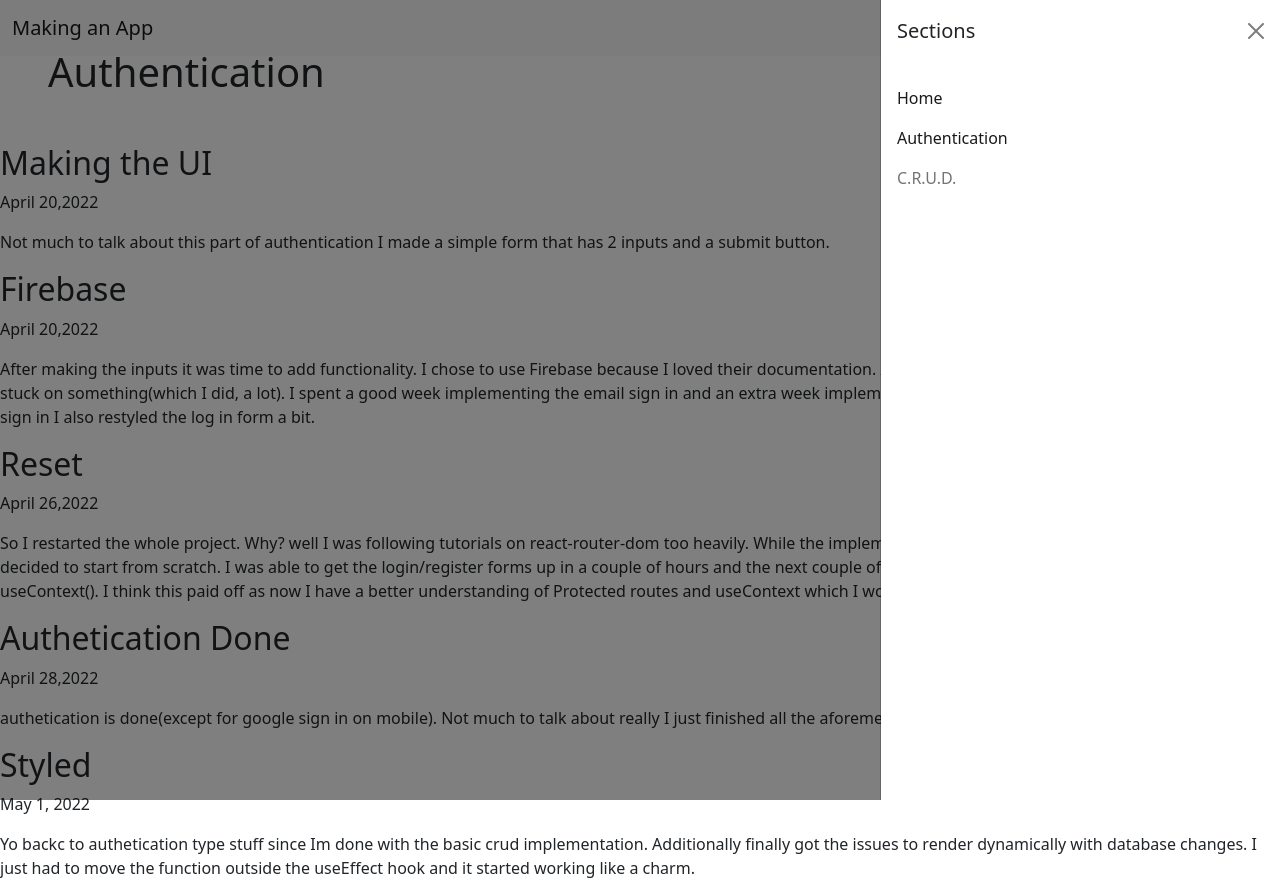
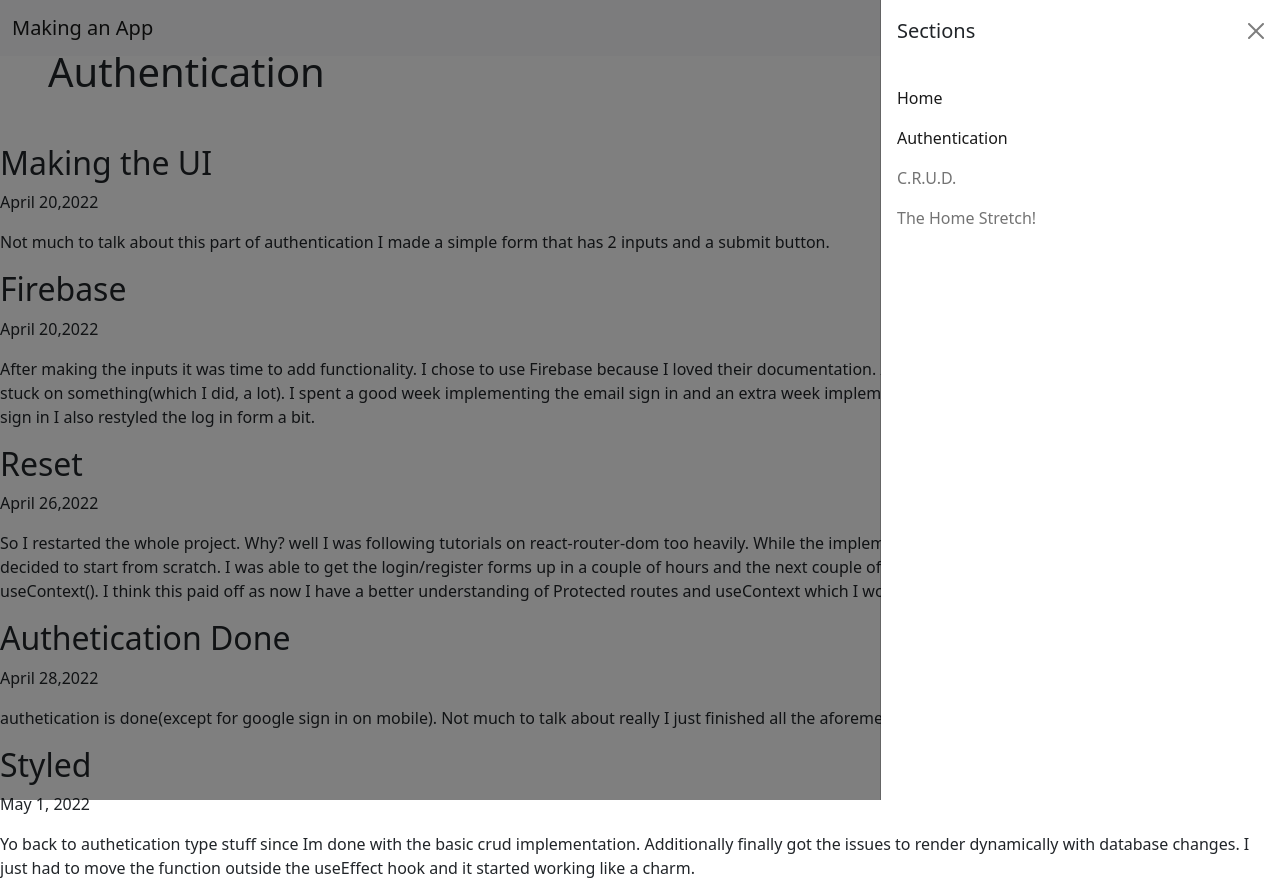
Before and after one commit to Paulino101/blog-bug-tracker, a React (Create React App) app: page /authentication in a window 1280 px wide. Both pictures are taken after a click on the button 1240 px from the left and 28 px from the top of the page. Built offline with nearby package versions, Linux system fonts and the light colour scheme.

Commit message:
new entry

```diff
--- a/src/App.js
+++ b/src/App.js
@@ -5,6 +5,7 @@ import NavBar from "./components/NavBar";
 // React Router
 import { BrowserRouter as Router, Routes, Route } from "react-router-dom";
 import AuthenticationEntries from "./AuthenticationSection/Authentication";
+import HomeStretch from "./HomeStretch";
 
 // entries
 const blogEntriesAuth = [
@@ -37,7 +38,15 @@ const blogEntriesAuth = [
   {
     title: "Styled",
     date: "May 1, 2022",
-    body: "Yo backc to authetication type stuff since Im done with the basic crud implementation. Additionally finally got the issues to render dynamically with database changes. I just had to move the function outside the useEffect hook and it started working like a charm.",
+    body: "Yo back to authetication type stuff since Im done with the basic crud implementation. Additionally finally got the issues to render dynamically with database changes. I just had to move the function outside the useEffect hook and it started working like a charm.",
+  },
+];
+
+const homeStretchEntries = [
+  {
+    title: "Im Back",
+    date: "May 18, 2022",
+    body: "Its been a while since Ive updated this blog. While I was gone I made a ton of improvements. I added a landing page, updated styling for different viewports , added a dark mode, and also implemented filters to find a specific bug!.",
   },
 ];
 
@@ -71,6 +80,10 @@ function App() {
           path="/crud"
           element={<AuthenticationEntries entries={blogEntriesCrud} />}
         />
+        <Route
+          path="/homestretch"
+          element={<AuthenticationEntries entries={homeStretchEntries} />}
+        />
         <Route path="/" element={<Introduction />} />
       </Routes>
     </Router>
--- /dev/null
+++ b/src/HomeStretch.jsx
@@ -0,0 +1,7 @@
+import React from "react";
+
+function HomeStretch() {
+  return <div>HomeStretch</div>;
+}
+
+export default HomeStretch;
--- a/src/components/NavBar.jsx
+++ b/src/components/NavBar.jsx
@@ -55,6 +55,11 @@ function NavBar() {
                       C.R.U.D.
                     </NavLink>
                   </li>
+                  <li className="nav-item">
+                    <NavLink to="/homestretch" className="nav-link">
+                      The Home Stretch!
+                    </NavLink>
+                  </li>
                 </li>
               </ul>
             </div>
```
